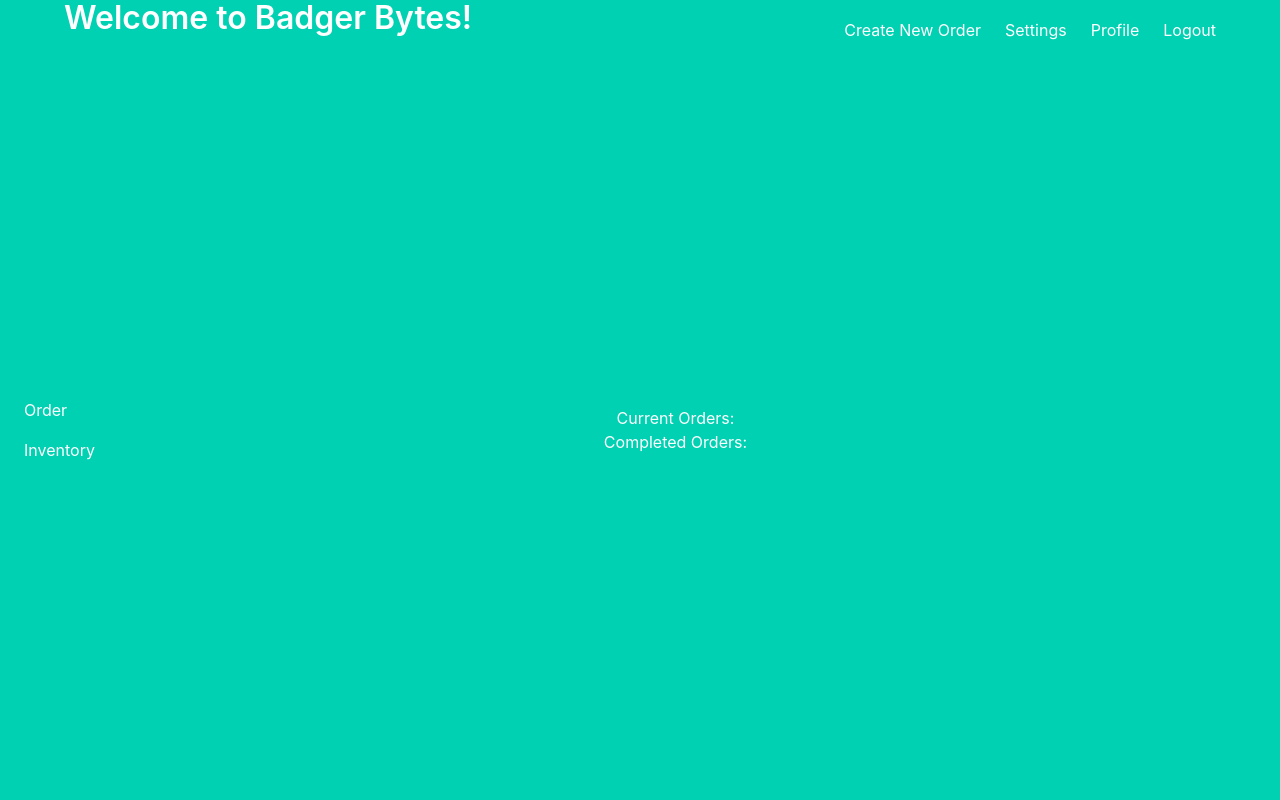
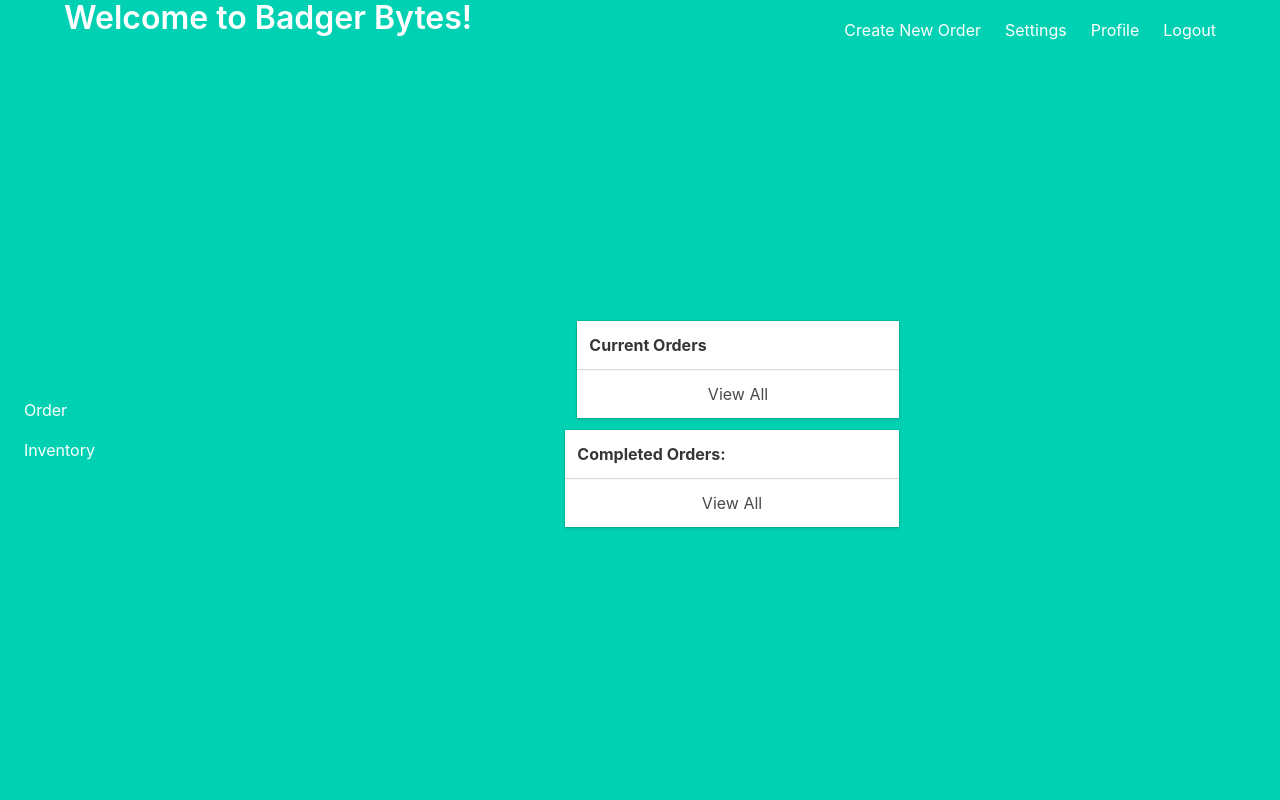
Before and after one commit to akshatgit/Badger-Bytes-OrderManagement-System, a Flask app: page /staff/order in a window 1280 px wide. Run offline with Flask 2, Linux system fonts and the light colour scheme; a user stored in the database is signed in; parts of the project's set-up code (start-up, migrations or seed data) failed here and were passed over.

Commit message:
UI for staff

```diff
--- a/routes.py
+++ b/routes.py
@@ -183,6 +183,7 @@ def staff_homepage():
 def staff_order():
 
     if request.method == 'POST':
+        print("button")
         order_id = int(request.form['button'])
         system.update_order(order_id)
         system.save_state()
--- a/src/order_system.py
+++ b/src/order_system.py
@@ -178,12 +178,6 @@ class OrderSystem:
 
     # function for staff to remove orders which are completed from the list
     def update_order(self, order_id: int, username = 'NONE', password = 'NONE'):
-        #authorising to make sure only staff can remove orders
-        if self._staff_system.is_authenticated == False:
-            print('hi')
-            if self._staff_system.login(username,password) == False:
-                print('Invalid login', file=sys.stderr)
-                return
         order = self._get_pendingorder(order_id)
         if order:
             if order.is_payed == True:
--- a/templates/staff_order.html
+++ b/templates/staff_order.html
@@ -1,6 +1,6 @@
 {% extends 'staff_base.html' %}
 {% block staff_block %}
-<div >
+<!-- <div >
 <h3>Current Orders:</h3>
 <form method="POST">
     <ul>
@@ -35,14 +35,94 @@
     {% endfor %}
     </ul>
 </form>
-</div>
+</div> -->
 
-<div class="pure-u-1-4">
+<!-- <div class="pure-u-1-4">
 <h3>Completed Orders:</h3>
     <ul>
         {% for order in system.completed_orders %}
             <li>  {{ order }} </li>
         {% endfor %}
     </ul>
-</div>
+</div> -->
+
+
+
+
+                    <div class="column is-6">
+                        <div class="card events-card">
+                            <header class="card-header">
+                                <p class="card-header-title">
+                                    Current Orders
+                                </p>
+                                <a href="#" class="card-header-icon" aria-label="more options">
+                  <span class="icon">
+                    <i class="fa fa-angle-down" aria-hidden="true"></i>
+                  </span>
+                </a>
+                            </header>
+                            <div class="card-table">
+                                <div class="content">
+                                    <table class="table is-fullwidth is-striped">
+                                        <tbody>
+                                            {% for order in system.pending_orders %}
+                                            <form method="POST" >
+                                            <tr>
+                                                <td width="5%"><i class="fa fa-bell-o"></i></td>
+                                                <td>{{order}}</td>
+                                                <td><button class="button is-small is-primary"  name='button' type='submit' value={{ order.order_id }}>Complete Order</button></td>
+                                                <!-- <td class="level-right"><a class="button is-small is-primary" value={{ order.order_id }} href="#">Complete Order</a></td> -->
+                                            </tr>
+                                            </form>
+                                            {%endfor%}
+
+                                        </tbody>
+                                    </table>
+                                </div>
+                            </div>
+                            <footer class="card-footer">
+                                <a href="#" class="card-footer-item">View All</a>
+                            </footer>
+                        </div>
+                    </div>
+
+
+                    <div class="columns">
+                        <div class="column is-6">
+                            <div class="card events-card">
+                                <header class="card-header">
+                                    <p class="card-header-title">
+                                        Completed Orders:
+                                    </p>
+                                    <a href="#" class="card-header-icon" aria-label="more options">
+                      <span class="icon">
+                        <i class="fa fa-angle-down" aria-hidden="true"></i>
+                      </span>
+                    </a>
+                                </header>
+                                <div class="card-table">
+                                    <div class="content">
+                                        <table class="table is-fullwidth is-striped">
+                                            <tbody>
+                                                {% for order in system.completed_orders %}
+                                                <tr>
+                                                    <td width="5%"><i class="fa fa-bell-o"></i></td>
+                                                    <td>{{order}}</td>
+                                                        <!-- <td class="level-right" ><a class="button is-small is-primary" >Complete Order</a></td> -->
+                                                </tr>
+                                                {%endfor%}
+
+                                            </tbody>
+                                        </table>
+                                    </div>
+                                </div>
+                                <footer class="card-footer">
+                                    <a href="#" class="card-footer-item">View All</a>
+                                </footer>
+                            </div>
+                        </div>
+
+
+
+
 {% endblock %}
```
Also changed, not shown: templates/staff_base.html (+0 -15 lines), 1 other file.
